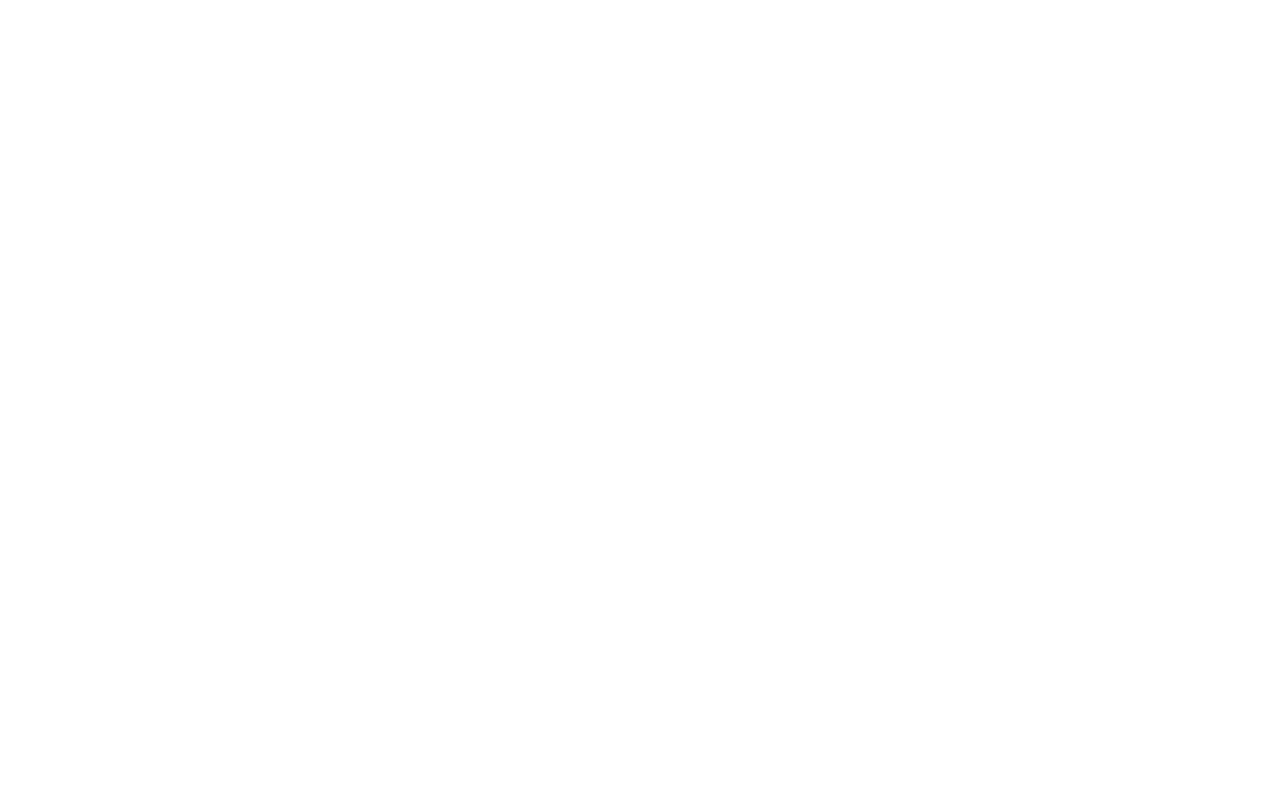
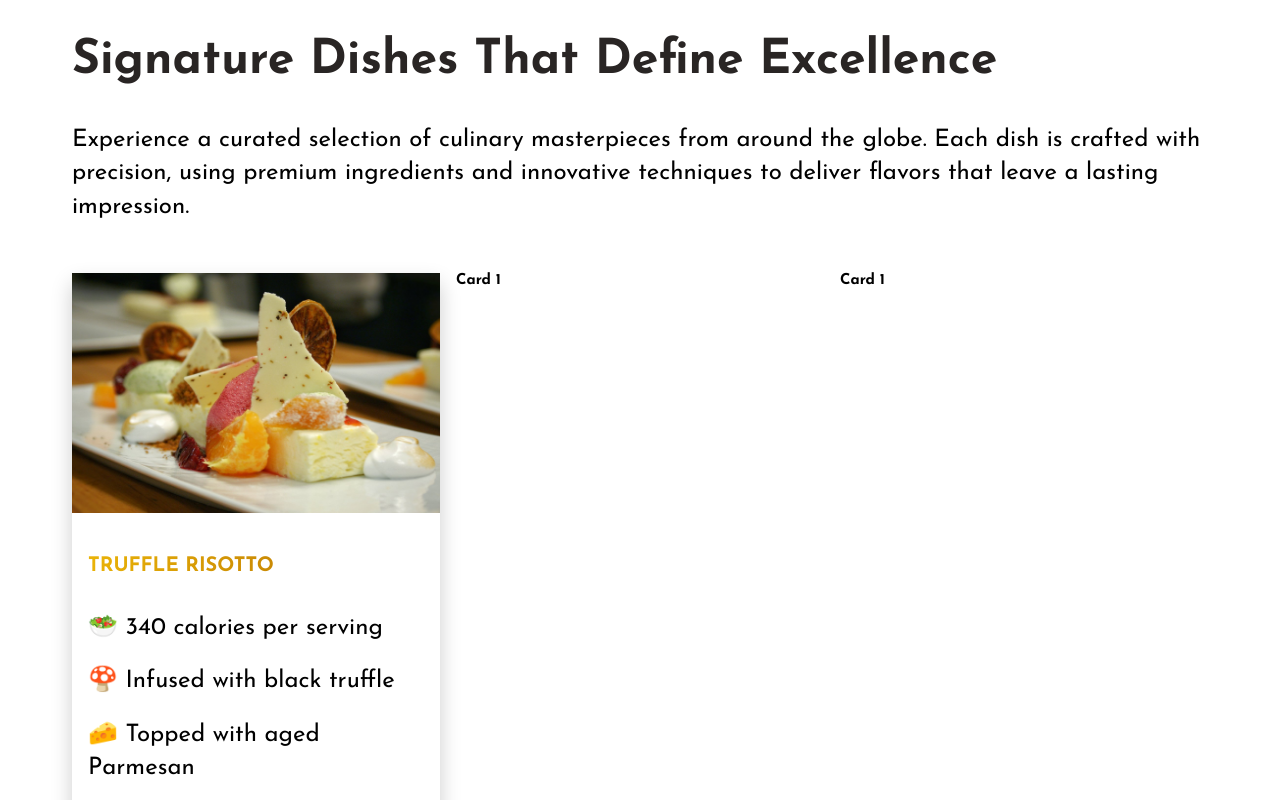
Before and after one commit to Tarun-vv/Belle-Ellite, a Next.js app: page / in a window 1280 px wide. Shown: the part 1540-2340 px from the top of the page. Before the commit the page ends 1471 px from the top, so only its background shows below. Built offline with nearby package versions, Linux system fonts and the light colour scheme.

Commit message:
meals 1 card complete

```diff
--- a/app/_components/meals/Meals.js
+++ b/app/_components/meals/Meals.js
@@ -0,0 +1,24 @@
+import MealsCard from "./MealsCard";
+
+function Meals() {
+  return (
+    <section className="section-meals">
+      <div className="container">
+        <h3 className="heading-3">A Journey Through Global Flavors</h3>
+        <h2 className="heading-2">Signature Dishes That Define Excellence</h2>
+        <p className="paragraph">
+          Experience a curated selection of culinary masterpieces from around
+          the globe. Each dish is crafted with precision, using premium
+          ingredients and innovative techniques to deliver flavors that leave a
+          lasting impression.
+        </p>
+      </div>
+
+      <div className="container">
+        <MealsCard />
+      </div>
+    </section>
+  );
+}
+
+export default Meals;
--- /dev/null
+++ b/app/_components/meals/MealsCard.js
@@ -0,0 +1,34 @@
+import Image from "next/image";
+import meal1 from "@/public/meals/meals-image-1.jpeg";
+
+function MealsCard() {
+  return (
+    <div className="grid grid--3--cols gap-sm">
+      <div className="meals__card">
+        <div className="meals__card-img-box ">
+          <Image
+            src={meal1}
+            className="meals__card-img"
+            placeholder="blur"
+            quality={90}
+            alt="meal"
+          />
+          <div className="meals__card-text-box">
+            <h3 className="heading-3">Truffle Risotto</h3>
+            <ul className="paragraph-list">
+              <li>🥗 340 calories per serving</li>
+              <li>🍄 Infused with black truffle</li>
+              <li>🧀 Topped with aged Parmesan</li>
+              <li>🌿 Made with organic ingredients</li>
+              {/* <li>🧂 Low sodium and gluten-free</li> */}
+            </ul>
+          </div>
+        </div>
+      </div>
+      <h1>Card 1</h1>
+      <h1>Card 1</h1>
+    </div>
+  );
+}
+
+export default MealsCard;
--- a/app/_sass/_base.scss
+++ b/app/_sass/_base.scss
@@ -41,6 +41,10 @@
 
 .grid--2--cols {
   grid-template-columns: repeat(2, 1fr);
+}
+
+.grid--3--cols {
+  grid-template-columns: repeat(3, 1fr);
 }
 
 .gap-sm {
--- /dev/null
+++ b/app/_sass/layout/_meals.scss
@@ -0,0 +1,18 @@
+.section-meals {
+  padding: 4.8rem 0 9.6rem 0;
+}
+
+.meals__card {
+  box-shadow: 0 1rem 2rem rgba(0, 0, 0, 0.2);
+
+  &-img-box {
+  }
+  &-img {
+    width: 100%;
+    height: 24rem;
+    margin-bottom: 2.4rem;
+  }
+  &-text-box {
+    padding: 1.6rem 1.6rem 2.4rem 1.6rem;
+  }
+}
--- a/app/_sass/main.css
+++ b/app/_sass/main.css
@@ -38,6 +38,10 @@
 
 .grid--2--cols {
   grid-template-columns: repeat(2, 1fr);
+}
+
+.grid--3--cols {
+  grid-template-columns: repeat(3, 1fr);
 }
 
 .gap-sm {
@@ -177,4 +181,20 @@
 }
 .about__img-container {
   overflow: hidden;
+}
+
+.section-meals {
+  padding: 4.8rem 0 9.6rem 0;
+}
+
+.meals__card {
+  box-shadow: 0 1rem 2rem rgba(0, 0, 0, 0.2);
+}
+.meals__card-img {
+  width: 100%;
+  height: 24rem;
+  margin-bottom: 2.4rem;
+}
+.meals__card-text-box {
+  padding: 1.6rem 1.6rem 2.4rem 1.6rem;
 }/*# sourceMappingURL=main.css.map */
--- a/app/_sass/main.scss
+++ b/app/_sass/main.scss
@@ -3,3 +3,4 @@
 
 @import "layout/hero";
 @import "layout/about-us";
+@import "layout/meals";
--- a/app/page.js
+++ b/app/page.js
@@ -3,12 +3,14 @@
 import Link from "next/link";
 import Hero from "./_components/hero/Hero";
 import AboutUs from "./_components/about-us/AboutUs";
+import Meals from "./_components/meals/Meals";
 
 function page() {
   return (
     <>
       <Hero />
       <AboutUs />
+      <Meals />
     </>
   );
 }
```
Also changed, not shown: 1 other file (tests, documents, lock files or other folders).
